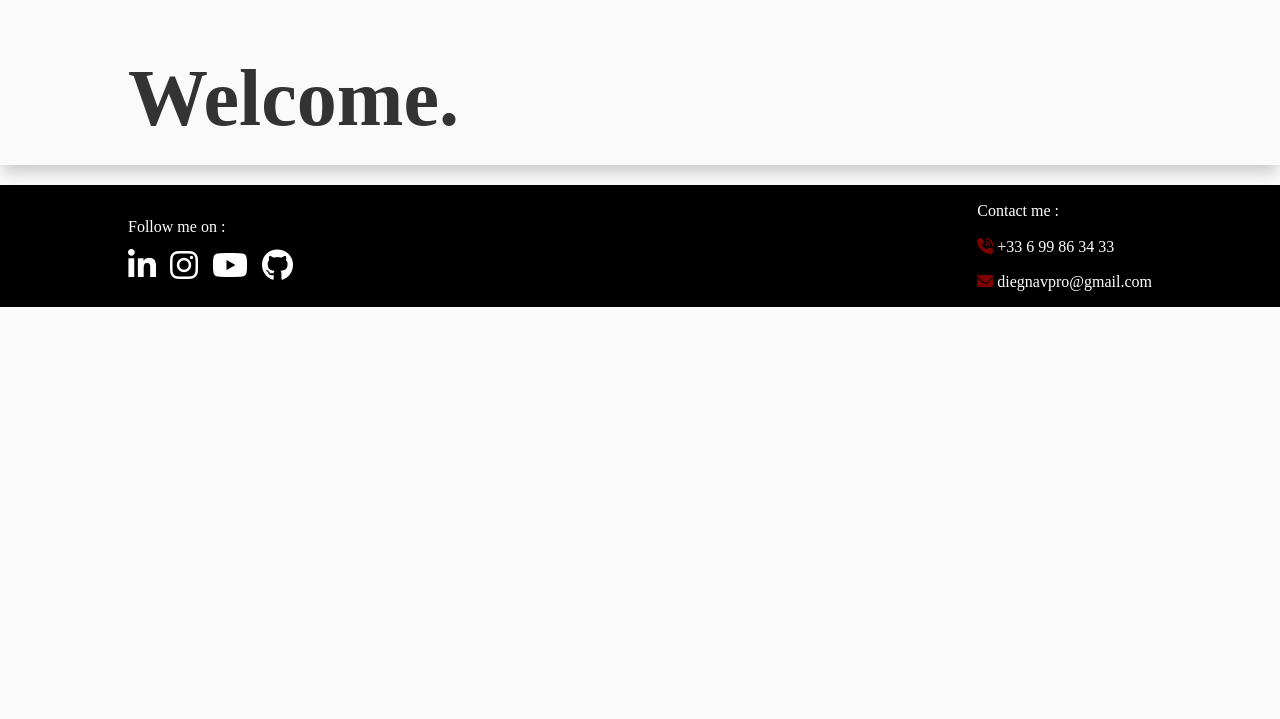
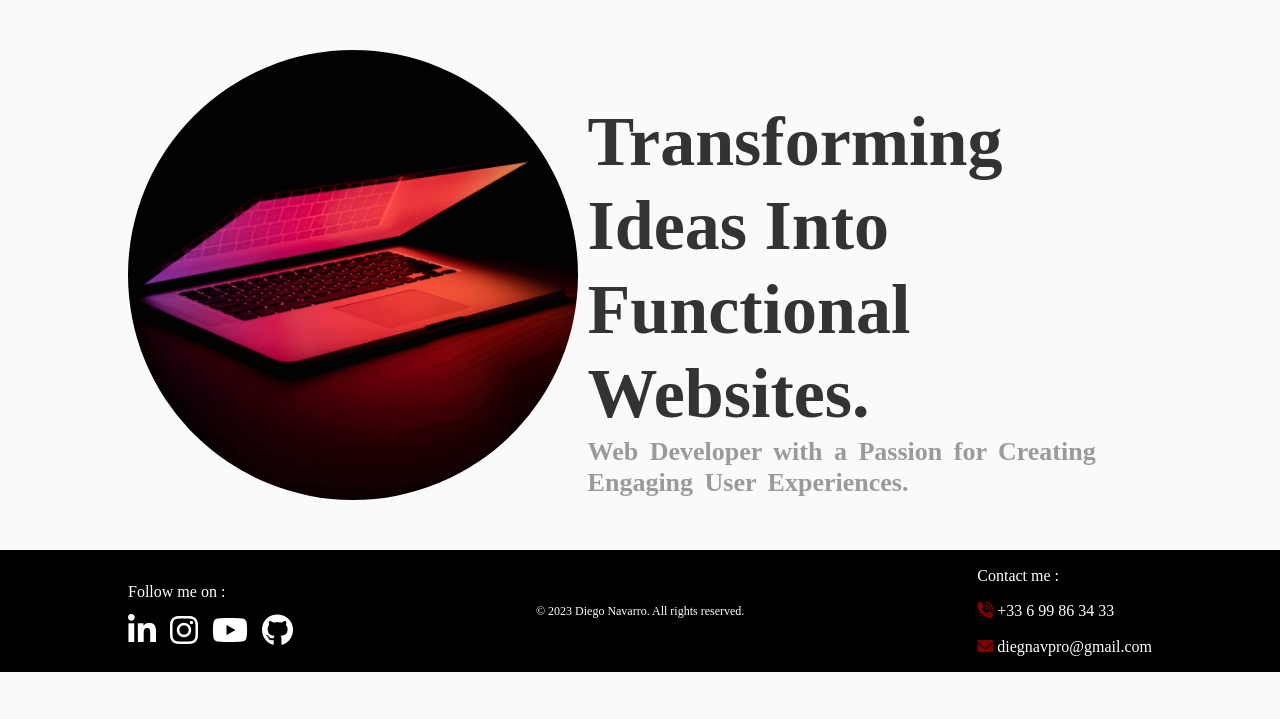
Before and after one commit to DiegNav33/My-Portfolio, a PHP site: page / in a window 1280 px wide. Shown: the part 81-800 px from the top of the page. Run offline with PHP 8.4, Linux system fonts and the light colour scheme; some libraries are stand-ins or nearby versions.

Commit message:
index html main modified + footer & CSS in all pages

```diff
--- a/css/style.css
+++ b/css/style.css
@@ -443,6 +443,32 @@ main {
   /*PHOTO/VIDEO*/
   /*CONTACT*/
 }
+main .homeFlex {
+  display: flex;
+  padding: 5rem 0;
+}
+main .homeFlex .homeGeneralLeft {
+  width: 40%;
+}
+main .homeFlex .homeGeneralLeft .radiusImg {
+  width: 450px;
+  height: 450px;
+  border-radius: 50%;
+  overflow: hidden;
+}
+main .homeFlex .homeGeneralLeft .radiusImg img {
+  position: relative;
+  left: -110px;
+  width: 150%;
+  display: block;
+}
+main .homeFlex .homeGeneralRight {
+  width: 60%;
+  padding-left: 5rem;
+}
+main .homeFlex .homeGeneralRight h1 {
+  font-size: 7rem;
+}
 main .aboutFlex {
   display: flex;
 }
@@ -554,10 +580,12 @@ main .contactForm fieldset .contactMessage input {
   border: none;
   background: transparent;
   border-bottom: 2px solid black;
+  transition: 0.5s;
 }
 main .contactForm fieldset .contactNameEmail input:focus,
 main .contactForm fieldset .contactMessage input:focus {
   outline: none;
+  border-bottom: 2px solid rgb(188, 0, 0);
 }
 main .contactForm fieldset .contactNameEmail {
   display: flex;
@@ -575,9 +603,11 @@ main .contactForm fieldset .contactMessage textarea {
   background: transparent;
   border: none;
   border-bottom: 2px solid black;
+  transition: 0.5s;
 }
 main .contactForm fieldset .contactMessage textarea:focus {
   outline: none;
+  border-bottom: 2px solid rgb(188, 0, 0);
 }
 main .contactForm fieldset button {
   display: block;
@@ -628,6 +658,9 @@ footer .socialMedia a .fa-youtube:hover {
 footer .socialMedia a .fa-github:hover {
   color: rgb(250, 101, 47);
 }
+footer .copyright p {
+  font-size: 1.2rem;
+}
 footer .contactFooter i {
   color: var(--colorRed);
 }
--- a/index.html
+++ b/index.html
@@ -30,19 +30,24 @@
         </div>
     </header>
     <main>
-        <div class="boxShadowGeneral">
+        <!-- <div class="boxShadowGeneral"> -->
             <div class="container">
                 <div class="homeFlex">
                     <div class="homeGeneralLeft">
-                        <h1>Welcome.</h1>
+                        <div class="radiusImg">
+                            <img src="images/laptopIndex.jpg" alt="">
+                        </div>
                     </div>
                     <div class="homeGeneralRight">
-                        <img src="" alt="">
+                         <!-- <h1>Welcome.</h1> -->
+                         <h1>Transforming Ideas Into Functional Websites.</h1>
+                         <!-- <p class="intro">Web Developer with a Passion for Creating Engaging User Experiences.</p> -->
+                         <h2>Web Developer with a Passion for Creating Engaging User Experiences.</h2>
+
                     </div>
                 </div>
-
             </div>
-        </div>
+        <!-- </div> -->
     </main>
     <footer>
         <div class="container">
@@ -53,6 +58,9 @@
                     <a href="https://www.instagram.com/diegnav_travel/" target="_blank"><i class="fa-brands fa-instagram fa-2xl"></i></a>
                     <a href="https://www.youtube.com/channel/UCGaa6cZbe9ffIzVvazMsiSQ" target="_blank"><i class="fa-brands fa-youtube fa-2xl"></i></a>
                     <a href="https://github.com/DiegNav33" target="_blank"><i class="fa-brands fa-github fa-2xl "></i></a>
+                </div>
+                <div class="copyright">
+                    <p>&copy; 2023 Diego Navarro. All rights reserved.</p>
                 </div>
                 <div class="contactFooter">
                     <p>Contact me :</p>
--- a/pages/about.html
+++ b/pages/about.html
@@ -36,6 +36,7 @@
                     <div class="aboutGeneralLeft">
                         <h1>About.</h1>
                         <h2>I'm a web developer based in Bordeaux, France.</h2>
+                        <!-- <h2>Hi There! My Name Is Diego Navarro, Web Developer.</h2> -->
                         <p class="intro">Born and raised in Bordeaux, France, I was exposed to a myriad of cultures and design expressions. I developed an interest in photography and video design from a young age, but it was the diversity of landscapes, cultures, and architecture that we can find around our planet it stole my heart and took me around the world as soon as I finished school. After a career in the automobile field I decided to learn the web development and today I am proud to qualify me as a web developer.</p>
                         <p class="intro">When I'm not pushing codes, you'll find me working out in the park, cooking, surfing or discovering new places around our beautiful earth.</p>
                     </div>
@@ -56,6 +57,9 @@
                     <a href="https://www.youtube.com/channel/UCGaa6cZbe9ffIzVvazMsiSQ" target="_blank"><i class="fa-brands fa-youtube fa-2xl"></i></a>
                     <a href="https://github.com/DiegNav33" target="_blank"><i class="fa-brands fa-github fa-2xl"></i></a>
                 </div>
+                <div class="copyright">
+                    <p>&copy; 2023 Diego Navarro. All rights reserved.</p>
+                </div>
                 <div class="contactFooter">
                     <p>Contact me :</p>
                     <p><i class="fa-solid fa-phone-volume"></i> <a href="tel:+33699863433">+33 6 99 86 34 33</a></p>
--- a/pages/contact.html
+++ b/pages/contact.html
@@ -85,6 +85,9 @@
                     <a href="https://www.youtube.com/channel/UCGaa6cZbe9ffIzVvazMsiSQ" target="_blank"><i class="fa-brands fa-youtube fa-2xl"></i></a>
                     <a href="https://github.com/DiegNav33" target="_blank"><i class="fa-brands fa-github fa-2xl"></i></a>
                 </div>
+                <div class="copyright">
+                    <p>&copy; 2023 Diego Navarro. All rights reserved.</p>
+                </div>
                 <div class="contactFooter">
                     <p>Contact me :</p>
                     <p><i class="fa-solid fa-phone-volume"></i> <a href="tel:+33699863433">+33 6 99 86 34 33</a></p>
--- a/pages/photo_video.html
+++ b/pages/photo_video.html
@@ -55,6 +55,9 @@
                     <a href="https://www.youtube.com/channel/UCGaa6cZbe9ffIzVvazMsiSQ" target="_blank"><i class="fa-brands fa-youtube fa-2xl"></i></a>
                     <a href="https://github.com/DiegNav33" target="_blank"><i class="fa-brands fa-github fa-2xl"></i></a>
                 </div>
+                <div class="copyright">
+                    <p>&copy; 2023 Diego Navarro. All rights reserved.</p>
+                </div>
                 <div class="contactFooter">
                     <p>Contact me :</p>
                     <p><i class="fa-solid fa-phone-volume"></i> <a href="tel:+33699863433">+33 6 99 86 34 33</a></p>
--- a/pages/projects.html
+++ b/pages/projects.html
@@ -55,6 +55,9 @@
                     <a href="https://www.youtube.com/channel/UCGaa6cZbe9ffIzVvazMsiSQ" target="_blank"><i class="fa-brands fa-youtube fa-2xl"></i></a>
                     <a href="https://github.com/DiegNav33" target="_blank"><i class="fa-brands fa-github fa-2xl"></i></a>
                 </div>
+                <div class="copyright">
+                    <p>&copy; 2023 Diego Navarro. All rights reserved.</p>
+                </div>
                 <div class="contactFooter">
                     <p>Contact me :</p>
                     <p><i class="fa-solid fa-phone-volume"></i> <a href="tel:+33699863433">+33 6 99 86 34 33</a></p>
--- a/scss/style.scss
+++ b/scss/style.scss
@@ -70,6 +70,38 @@ main {
 
     /*GENERAL*/
     /*INDEX*/
+    .homeFlex {
+        display: flex;
+        // padding-bottom: 3rem;
+        padding: 5rem 0;
+
+        .homeGeneralLeft {
+            width: 40%;
+            .radiusImg{
+                width: 450px;
+                height: 450px;
+                border-radius: 50%;
+                overflow: hidden;
+
+                img {
+                    position: relative;
+                    left: -110px;
+                    width: 150%;
+                    // padding-top: 4rem;
+                    display: block;
+
+                }
+            }
+        }
+
+        .homeGeneralRight {
+            width: 60%;
+            padding-left: 5rem;
+            h1{
+                font-size: 7rem;
+            }
+        }
+    }
     /*ABOUT*/
     .aboutFlex {
         display: flex;
@@ -127,7 +159,6 @@ main {
                 display: block;
                 padding-top: 2rem;
             }
-
         }
     }
 
@@ -212,9 +243,11 @@ main {
                     border: none;
                     background: transparent;
                     border-bottom: 2px solid black;
+                    transition: .5s;
 
                     &:focus {
                         outline: none;
+                        border-bottom: 2px solid rgb(188, 0, 0);
                     }
                 }
             }
@@ -240,9 +273,11 @@ main {
                     background: transparent;
                     border: none;
                     border-bottom: 2px solid black;
+                    transition: .5s;
 
                     &:focus {
                         outline: none;
+                        border-bottom: 2px solid rgb(188, 0, 0);
                     }
                 }
             }
@@ -305,8 +340,14 @@ footer {
                 color: red;
             }
             .fa-github:hover{
-                color:rgb(250, 101, 47)
+                color:rgb(250, 101, 47);
             }
+        }
+    }
+
+    .copyright{
+        p {
+            font-size: 1.2rem;
         }
     }
 
```
Also changed, not shown: images/IMG_20181015_185427_450_Original.jpg (added), images/imageForHome.jpg (added), images/imageHome2.jpg (added), images/laptopIndex.jpg (added), 1 other file.
